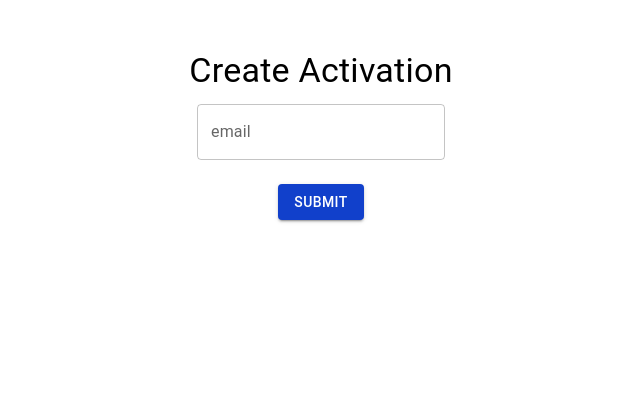
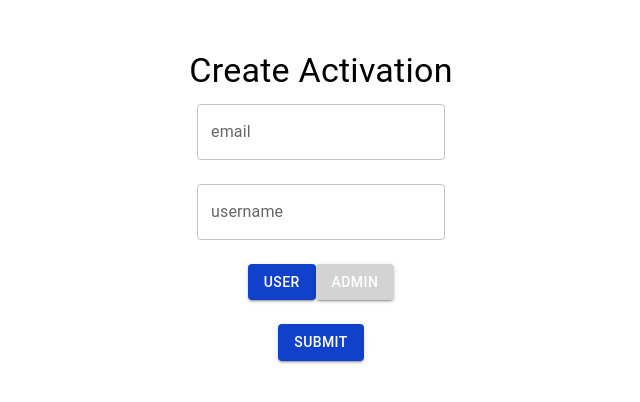
Before and after one commit to The-hyphen-user/timecard, a React (Create React App) app in the folder client/: page /createactivation in a window 1280 px wide. Shown: the top 402 px of the page, without its empty margins (319-959 px from the left). Built offline with nearby package versions, Linux system fonts and the light colour scheme.

Commit message:
Username created by admin

```diff
--- a/client/src/components/Createactivation.js
+++ b/client/src/components/Createactivation.js
@@ -1,23 +1,33 @@
 import React, { useState } from 'react';
-import { TextField, Button, Container, Grid, Typography } from '@mui/material';
+import { TextField, Button, Container, Grid, Typography, ToggleButtonGroup } from '@mui/material';
 import axios from 'axios';
 import { useNavigate } from 'react-router-dom';
 
 const Createactivation = () => {
   const navigate = useNavigate();
   const [email, setEmail] = useState('');
+  const [username, setUsername] = useState('');
+  const [role, setRole] = useState('user');
 
   const handleSubmit = (e) => {
     e.preventDefault();
     axios
       .post('/api/activation/createactivation', {
-        email: email,
+        email,
+        username,
+        role,
       })
       .then((res) => {
         console.log('id', res.data.activationKey);
         navigate(`/signup/${res.data.activationKey}`);
       });
   };
+  const setToUser = () => {
+    setRole('user')
+  }
+  const setToAdmin = () => {
+    setRole('admin')
+  }
   return (
     <Container maxWidth="sm" style={{ marginTop: '50px' }}>
       <Typography variant="h4" align="center" gutterBottom>
@@ -33,6 +43,37 @@ const Createactivation = () => {
           />
         </Grid>
         <Grid item xs={12}>
+          <TextField
+            label="username"
+            variant="outlined"
+            onChange={(e) => setUsername(e.target.value)}
+            value={username}
+          />
+        </Grid>
+        <Grid item xs={12}>
+          <ToggleButtonGroup
+            color="primary"
+            variant="solid"
+            exclusive
+            value={role}>
+            <Button
+              variant="contained"
+              onClick={setToUser}
+              sx={{
+                background:
+                  role === 'user' ? 'primary' : 'lightgrey',
+              }}>User</Button>
+            <Button
+              variant="contained"
+              onClick={setToAdmin}
+              sx={{
+                background:
+                  role === 'admin' ? 'primary' : 'lightgrey',
+              }}>Admin</Button>
+
+          </ToggleButtonGroup>
+        </Grid>
+        <Grid item xs={12}>
           <Button variant="contained" color="primary" onClick={handleSubmit}>
             Submit
           </Button>
--- a/client/src/components/Login.js
+++ b/client/src/components/Login.js
@@ -46,6 +46,14 @@ const Login = () => {
         setError(err);
       });
   };
+  const loadUser = () => {
+    setUsername('demoUser')
+    setPassword('demoUserPassword1')
+  }
+  const loadAdmin = () => {
+    setUsername('demoAdmin')
+    setPassword('demoAdminPassword1')
+  }
   const activation = () => {
     navigate('/createactivation', { replace: true });
   }
@@ -114,6 +122,14 @@ const Login = () => {
         <Button onClick={activateAccount}>new user</Button>
 
       </Grid>
+      <Grid item>
+        <Button variant="contained" onClick={loadUser}>demo user</Button>
+
+      </Grid>
+      <Grid item>
+        <Button variant="contained" onClick={loadAdmin}>demo admin</Button>
+
+      </Grid>
     </Grid>
   );
 };
```
Also changed, not shown: 1 other file (tests, documents, lock files or other folders).
